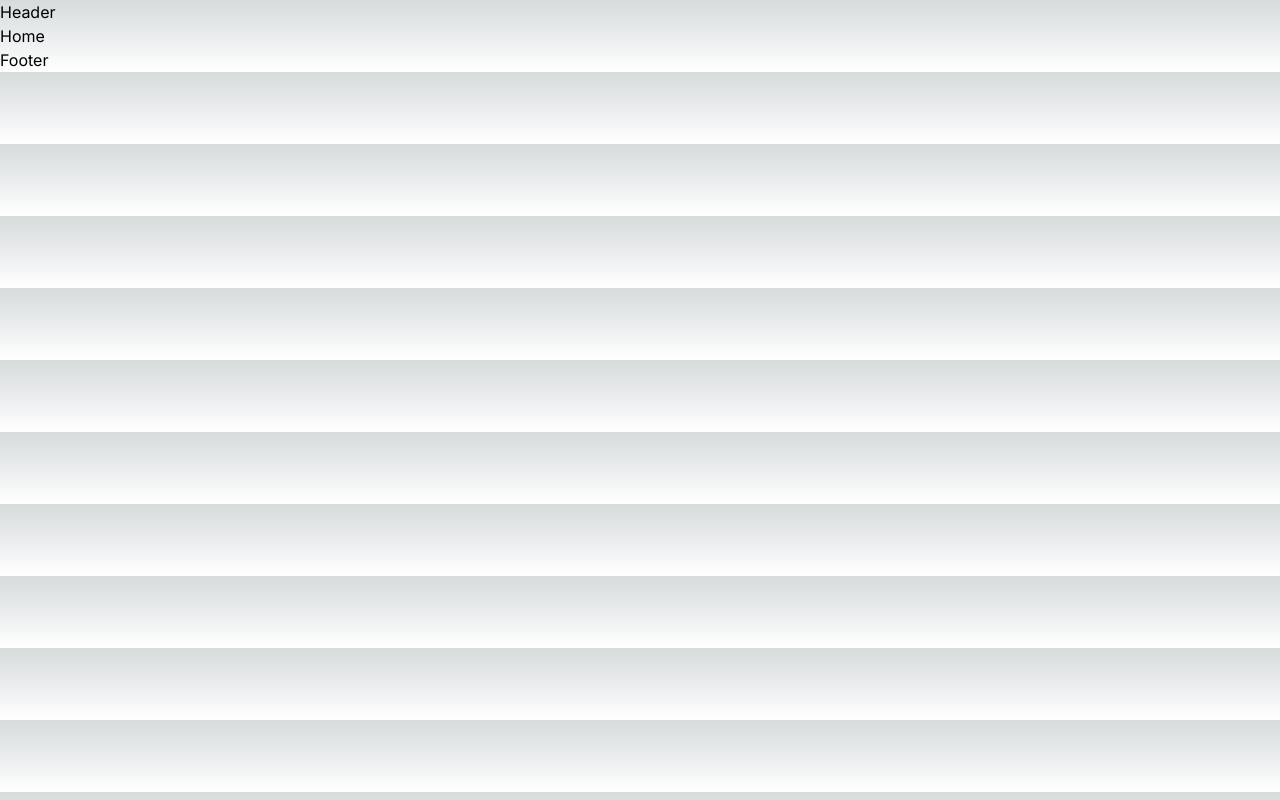
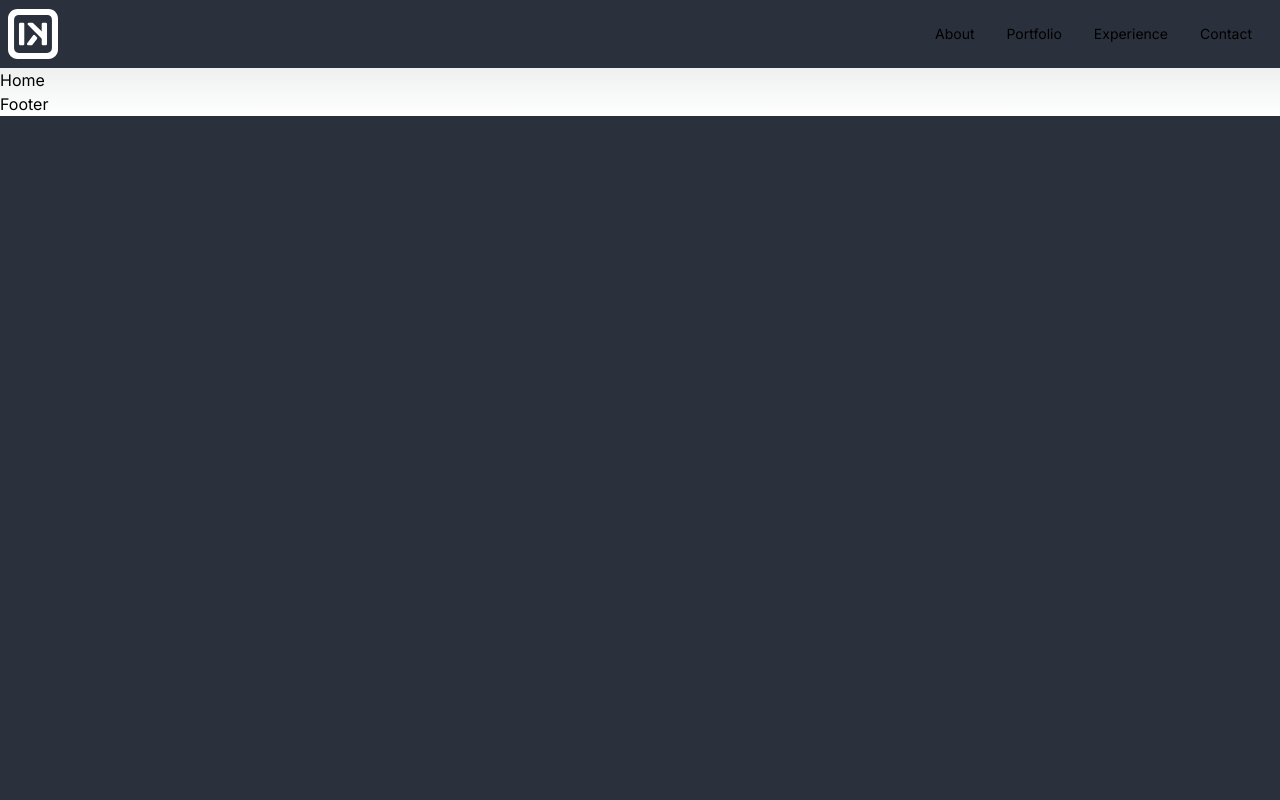
Before and after one commit to IsmailYaman/portfolio-v2, a Next.js app: page / in a window 1280 px wide. Built offline with nearby package versions, Linux system fonts and the light colour scheme.

Commit message:
Added logo

```diff
--- a/app/components/header.tsx
+++ b/app/components/header.tsx
@@ -1,9 +1,35 @@
-import React from 'react'
+import React from "react";
+import Logo from "./logo";
 
 const Header = () => {
-  return (
-    <div>Header</div>
-  )
-}
+    return (
+        <div className="navbar bg-base-100">
+            <div className="container mx-auto">
+                <div className="flex-1">
+                    <a className="cursor-pointer" href="/">
+                    {/* //this should change to black when dark mode is enabled */}
+                        <Logo mode="white" />
+                    </a>
+                </div>
+                <div className="flex-none">
+                    <ul className="menu menu-horizontal px-1">
+                        <li>
+                            <a>About</a>
+                        </li>
+                        <li>
+                            <a>Portfolio</a>
+                        </li>
+                        <li>
+                            <a>Experience</a>
+                        </li>
+                        <li>
+                            <a>Contact</a>
+                        </li>
+                    </ul>
+                </div>
+            </div>
+        </div>
+    );
+};
 
-export default Header
+export default Header;
--- /dev/null
+++ b/app/components/logo.tsx
@@ -0,0 +1,31 @@
+import React from "react";
+
+interface LogoProps {
+    mode: string;
+  }
+
+const Logo: React.FC<LogoProps> = ({ mode }) => {
+    return (
+        <svg
+            height={50}
+            fill={mode}
+            id="Layer_1"
+            data-name="Layer 1"
+            xmlns="http://www.w3.org/2000/svg"
+            viewBox="0 0 2376 2376"
+        >
+            <path
+                id="Border"
+                d="M0,1188v740.62C0,2175.7,200.21,2376,447.18,2376H1928.82c247,0,447.18-200.3,447.18-447.38V447.38C2376,200.3,2175.79,0,1928.82,0H447.18C200.21,0,0,200.3,0,447.38Zm2088,0v670.49C2088,1998,1993.43,2088,1854,2088H513.62C374.19,2088,288,1998,288,1858.49v-1341C288,378,383.19,288,522.62,288H1863c139.43,0,225,90,225,229.51Z"
+            />
+            <g id="K">
+                <rect x="1602" y="648" width="252" height="1080" rx="60" />
+                <path d="M962.59,1728h142.06a60,60,0,0,0,47.37-23.16l224-281.53a60,60,0,0,0-4.93-79.26l-92.47-92.47a60,60,0,0,0-91.25,7.55l-273.56,374C885.4,1672.84,913.79,1728,962.59,1728Z" />
+                <path d="M1146,648H990.5c-53.41,0-80.2,64.53-42.5,102.35l279.84,280.81,403.07,403.08a60,60,0,0,0,84.85,0l92.34-92.34a60,60,0,0,0-1-85.83L1187.39,664.6A60,60,0,0,0,1146,648Z" />
+            </g>
+            <rect id="I" x="522" y="648" width="252" height="1080" rx="60" />
+        </svg>
+    );
+};
+
+export default Logo;
--- a/package.json
+++ b/package.json
@@ -21,5 +21,8 @@
     "react-dom": "18.2.0",
     "tailwindcss": "3.3.2",
     "typescript": "5.1.6"
+  },
+  "devDependencies": {
+    "daisyui": "^3.1.7"
   }
 }
--- a/tailwind.config.js
+++ b/tailwind.config.js
@@ -1,24 +1,29 @@
 /** @type {import('tailwindcss').Config} */
 module.exports = {
-  content: [
-    './pages/**/*.{js,ts,jsx,tsx,mdx}',
-    './components/**/*.{js,ts,jsx,tsx,mdx}',
-    './app/**/*.{js,ts,jsx,tsx,mdx}',
-  ],
-  theme: {
-    colors: {
-      black: '#230049',
-      white: '#f4f4f4',
-      primaryPurple: '#52057B',
-      secondaryPurple: '#892CDC',
+    content: [
+        "./pages/**/*.{js,ts,jsx,tsx,mdx}",
+        "./components/**/*.{js,ts,jsx,tsx,mdx}",
+        "./app/**/*.{js,ts,jsx,tsx,mdx}",
+    ],
+    theme: {
+        extend: {},
     },
-    extend: {
-      backgroundImage: {
-        'gradient-radial': 'radial-gradient(var(--tw-gradient-stops))',
-        'gradient-conic':
-          'conic-gradient(from 180deg at 50% 50%, var(--tw-gradient-stops))',
-      },
+    daisyui: {
+        themes: [
+            {
+                mytheme: {
+                    primary: "#4c1d95",
+                    secondary: "#d946ef",
+                    accent: "#1FB2A5",
+                    neutral: "#191D24",
+                    "base-100": "#2A303C",
+                    info: "#3ABFF8",
+                    success: "#36D399",
+                    warning: "#f59e0b",
+                    error: "#F87272",
+                },
+            },
+        ],
     },
-  },
-  plugins: [],
-}
+    plugins: [require("daisyui")],
+};
```
Also changed, not shown: public/logo-new.svg (added), 1 other file (tests, documents, lock files or other folders).
